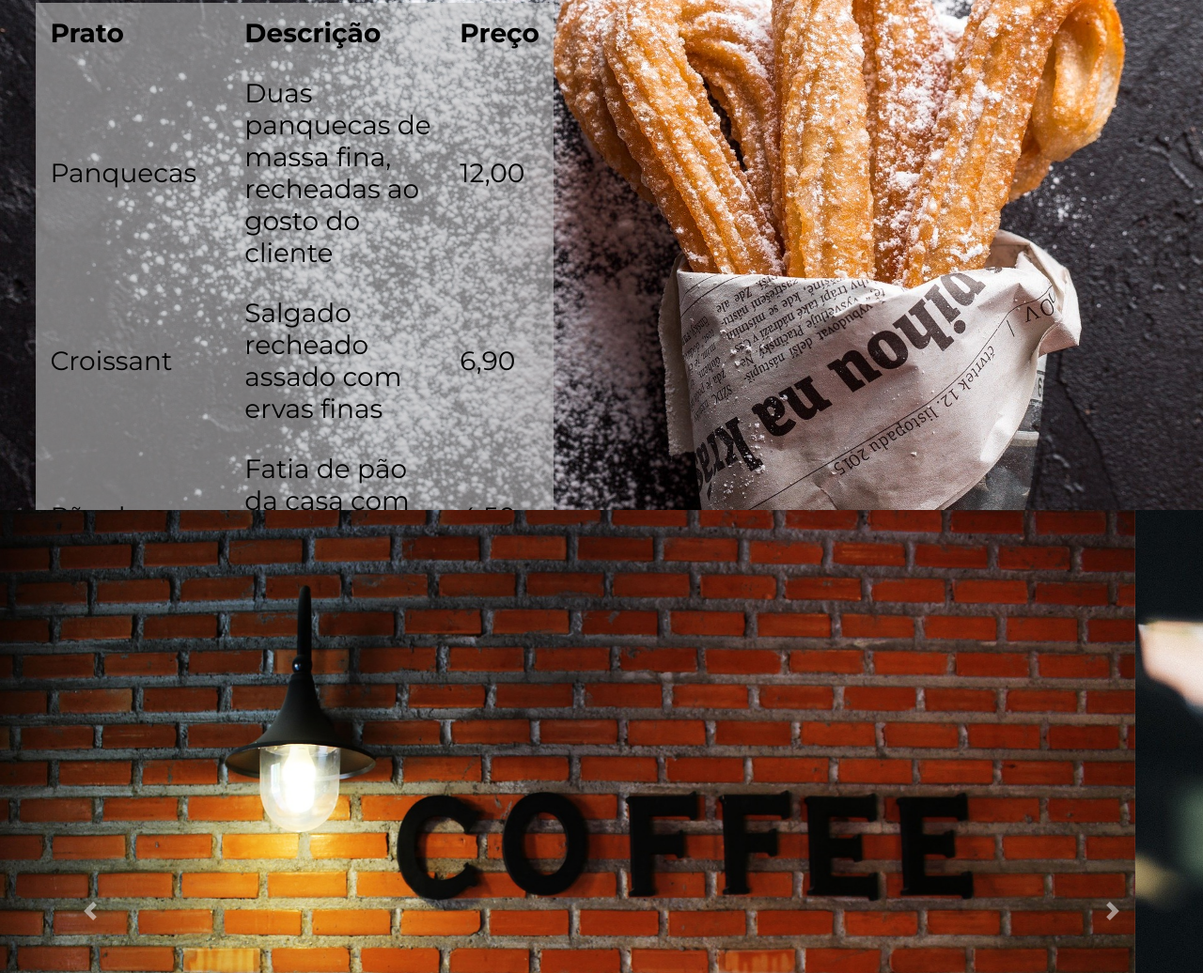
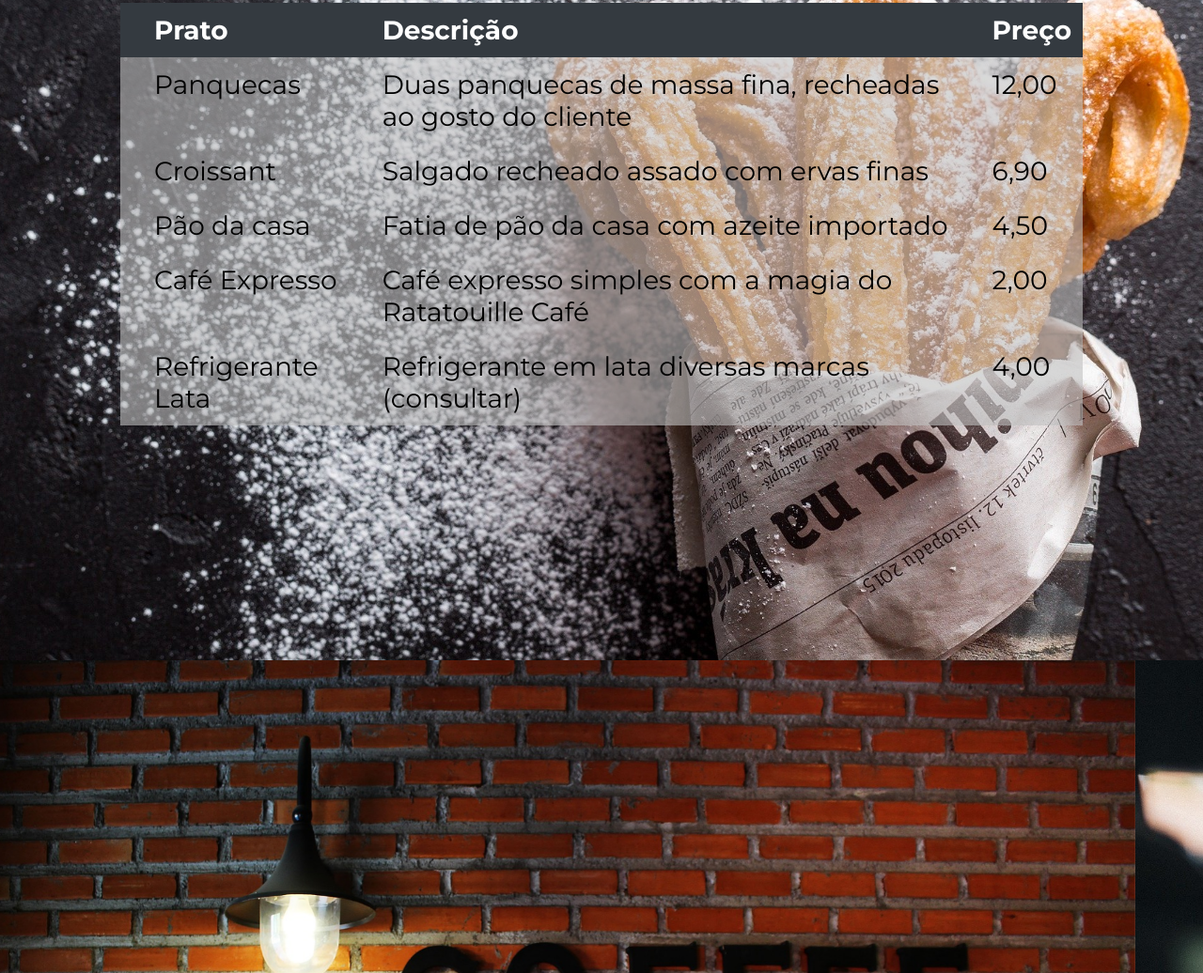
Before and after one commit to GabrielBittar/ratatouille-project, a plain HTML site: page index.html in a window 1280 px wide. Shown: the part 1775-2811 px from the top of the page at 94% size. Drawn offline with nearby package versions, Linux system fonts and the light colour scheme.

Commit message:
Corrige bug de rodape, faz adaptacoes com media queries

```diff
--- a/css/styles.css
+++ b/css/styles.css
@@ -31,11 +31,31 @@ body{
 
 #menu{
   background-image:url("../images/churros.jpg");
-  height: 100%;
+  height: 110%;
   background-size: cover;
 }
 
+@media (max-width: 1400px) {
+  #menu{
+    height: 120%;
+  }
+}
+
+@media (max-width: 890px) {
+  #menu{
+    height: 170%;
+  }
+}
+
+@media (max-width: 725px) {
+  #menu{
+    height: 220%;
+  }
+}
+
+
 #contato{
+  padding-bottom: 1%;
   background-color: #343a40;
 }
 
@@ -63,6 +83,12 @@ body{
   text-shadow: 2px 1px 2px #080808;
 }
 
+@media (max-width: 890px){
+  #titulo-cabecalho{
+    padding-top: 25%;
+  }
+}
+
 #titulo-menu{
   padding-right: 65%;
   color: #F0F8FF;
@@ -80,8 +106,16 @@ table{
   font-family: Montserrat, sans-serif;
   font-size: 28px;
   border-collapse: collapse;
-  margin-left: 3%;
-  width: 43%;
+  width: 40%;
+}
+
+.tabela{
+  padding-right: 10%;
+  padding-left: 10%;
+}
+
+tr:hover{
+  background-color: #343a40;
 }
 
 td, th{
@@ -161,3 +195,13 @@ td, th{
 .btn-primary:hover{
   background-color: #ffc458;
 }
+
+/* MAPAS */
+
+@media (max-width: 780px) {
+  #mapa-localizacao{
+    width: 70%;
+    height: 60%;
+    margin-left: 10%;
+  }
+}
--- a/index.html
+++ b/index.html
@@ -2,7 +2,7 @@
 
 <head>
 	<link rel="shortcut icon" href="images/favicon.ico" />
-	<title>Ratatouille</title>
+	<title>Ratatouille Café</title>
 	<!-- Google fonts -->
 	<link href="https://fonts.googleapis.com/css?family=Montserrat:300,400,500,700,900|Ubuntu" rel="stylesheet">
 	<link href="https://fonts.googleapis.com/css2?family=Bad+Script&display=swap" rel="stylesheet">
@@ -56,76 +56,53 @@
 	</div>
 
 	<div id="menu" class="div-comum">
+
 		<h1 id="titulo-menu" class="titulos">Menu</h1>
-		<table id="tabela-menu">
+
+		<div class="tabela">
+			<table id="tabela-menu" class="table table-borderless">
+				<thead class="thead-dark">
 					<tr>
-				<th>
-					Prato
-				</th>
-				<th>
-					Descrição
-				</th>
-				<th>
-					Preço
-				</th>
+						<th scope="col"></th>
+						<th scope="col">Prato</th>
+						<th scope="col">Descrição</th>
+						<th scope="col">Preço</th>
+					</tr>
+				</thead>
+				<tbody>
+					<tr>
+						<th scope="row"></th>
+						<td>Panquecas</td>
+						<td>Duas panquecas de massa fina, recheadas ao gosto do cliente</td>
+						<td>12,00</td>
 					</tr>
 					<tr>
-				<td>
-					Panquecas
-				</td>
-				<td>
-					Duas panquecas de massa fina, recheadas ao gosto do cliente
-				</td>
-				<td>
-					12,00
-				</td>
+						<th scope="row"></th>
+						<td>Croissant</td>
+						<td>Salgado recheado assado com ervas finas</td>
+						<td>6,90</td>
 					</tr>
 					<tr>
-				<td>
-					Croissant
-				</td>
-				<td>
-					Salgado recheado assado com ervas finas
-				</td>
-				<td>
-					6,90
-				</td>
+						<th scope="row"></th>
+						<td>Pão da casa</td>
+						<td>Fatia de pão da casa com azeite importado</td>
+						<td>4,50</td>
 					</tr>
 					<tr>
-			<tr>
-				<td>
-					Pão da casa
-				</td>
-				<td>
-					Fatia de pão da casa com azeite importado
-				</td>
-				<td>
-					4,50
-				</td>
+						<th scope="row"></th>
+						<td>Café Expresso</td>
+						<td>Café expresso simples com a magia do Ratatouille Café</td>
+						<td>2,00</td>
 					</tr>
 					<tr>
-				<td>
-					Café Expresso
-				</td>
-				<td>
-					Café expresso simples com a magia do Ratatouille Café
-				</td>
-				<td>
-					2,00
-				</td>
+						<th scope="row"></th>
+						<td>Refrigerante Lata</td>
+						<td>Refrigerante em lata diversas marcas (consultar)</td>
+						<td>4,00</td>
 					</tr>
-			<tr>
-				<td>
-					Refrigerante Lata
-				</td>
-				<td>
-					Refrigerante em lata diversas marcas (consultar)
-				</td>
-				<td>
-					4,00
-				</td>
-			</tr>
+				</tbody>
 			</table>
+		</div>
 	</div>
 
 	<div id="carouselExampleIndicators" class="carousel slide" data-ride="carousel">
@@ -194,7 +171,7 @@
 				<p class="textos-formulario">
 					Se preferir, você pode enviar e-mail para blablabla@blabla.com ou nos fazer uma visita.
 				</p>
-				<iframe src="https://www.google.com/maps/d/u/0/embed?mid=1ptsD5YQ2XMGp81OFdV8ywgLAsTh2mEyr" width="640" height="480"></iframe>
+				<iframe id="mapa-localizacao" src="https://www.google.com/maps/d/u/0/embed?mid=1ptsD5YQ2XMGp81OFdV8ywgLAsTh2mEyr" width="640" height="480"></iframe>
 				<p class="textos-formulario">
 					Website desenvolvido por: Gabriel Bittar Domingues ©
 				</p>
```
Lines whose indentation alone changed are shown as unchanged.
